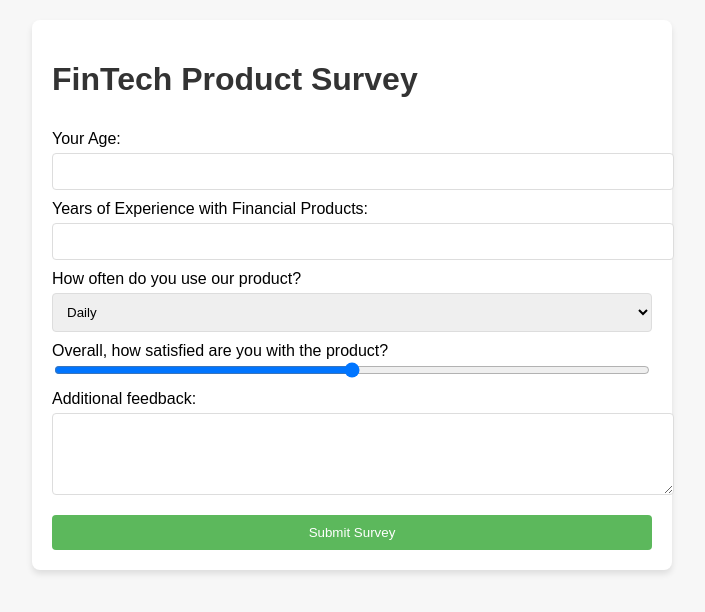
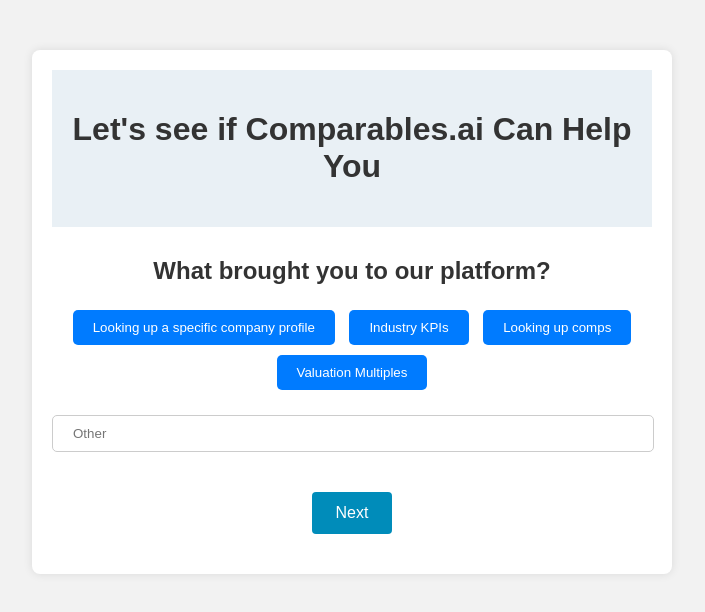
Before and after one commit to lgrossman1000/fintech-survey-app, a plain HTML site: page frontend/index.html in a window 1280 px wide. Shown: the whole page, without its empty margins (288-993 px from the left). Drawn offline with Linux system fonts and the light colour scheme.

Commit message:
Update to Comparables.ai colors and question

```diff
--- a/frontend/css/styles.css
+++ b/frontend/css/styles.css
@@ -50,3 +50,86 @@ button[type=submit] {
 button[type=submit]:hover {
     background-color: #4cae4c;
 }
+
+
+body {
+    font-family: Arial, sans-serif;
+    background-color: #f2f2f2;
+    margin: 0;
+    padding: 0;
+}
+
+.container {
+    background-color: #fff;
+    width: 50%;
+    margin: 50px auto;
+    padding: 20px;
+    box-shadow: 0px 0px 10px 0px rgba(0,0,0,0.1);
+    text-align: center;
+}
+
+.header {
+    background-color: #e9f0f5;
+    padding: 20px;
+    margin-bottom: 30px;
+}
+
+h1 {
+    color: #333;
+}
+
+.survey-question h2 {
+    color: #333;
+    margin-bottom: 20px;
+}
+
+.options {
+    margin-bottom: 20px;
+}
+
+.option-button {
+    background-color: #007bff;
+    border: none;
+    border-radius: 5px;
+    color: white;
+    padding: 10px 20px;
+    margin: 5px;
+    cursor: pointer;
+    outline: none;
+}
+
+.option-button:hover {
+    background-color: #0056b3;
+}
+
+.other-input {
+    width: calc(100% - 40px);
+    padding: 10px 20px;
+    margin-bottom: 20px;
+    border: 1px solid #ccc;
+    border-radius: 5px;
+}
+
+/* Additional responsive adjustments if needed */
+@media (max-width: 768px) {
+    .container {
+        width: 80%;
+    }
+}
+
+
+.next-button {
+    background-color: #008CBA; /* Blue background */
+    color: white; /* White text */
+    padding: 12px 24px;
+    margin: 20px auto; /* Center the button with auto margins */
+    border: none;
+    border-radius: 4px;
+    display: block; /* Make it a block element to respect margins */
+    cursor: pointer;
+    font-size: 16px;
+}
+
+.next-button:hover {
+    background-color: #007B9A; /* Darker blue on hover */
+}
--- a/frontend/index.html
+++ b/frontend/index.html
@@ -3,35 +3,27 @@
 <head>
     <meta charset="UTF-8">
     <meta name="viewport" content="width=device-width, initial-scale=1.0">
-    <title>FinTech Survey Form</title>
+    <title>Survey Form</title>
     <link rel="stylesheet" href="css/styles.css">
 </head>
 <body>
     <div class="container">
-        <h1>FinTech Product Survey</h1>
-        <form id="surveyForm">
-            <label for="age">Your Age:</label>
-            <input type="number" id="age" name="age" min="18" required>
-
-            <label for="experience">Years of Experience with Financial Products:</label>
-            <input type="number" id="experience" name="experience" min="0" required>
-
-            <label for="productUse">How often do you use our product?</label>
-            <select id="productUse" name="productUse">
-                <option value="daily">Daily</option>
-                <option value="weekly">Weekly</option>
-                <option value="monthly">Monthly</option>
-                <option value="rarely">Rarely</option>
-            </select>
-
-            <label for="satisfaction">Overall, how satisfied are you with the product?</label>
-            <input type="range" id="satisfaction" name="satisfaction" min="1" max="5">
-
-            <label for="feedback">Additional feedback:</label>
-            <textarea id="feedback" name="feedback" rows="4" cols="50"></textarea>
-
-            <button type="submit">Submit Survey</button>
-        </form>
+        <div class="header">
+            <h1>Let's see if Comparables.ai Can Help You</h1>
+        </div>
+        <div class="survey-question">
+            <h2>What brought you to our platform?</h2>
+            <div class="options">
+                <button type="button" class="option-button">Looking up a specific company profile</button>
+                <button type="button" class="option-button">Industry KPIs</button>
+                <button type="button" class="option-button">Looking up comps</button>
+                <button type="button" class="option-button">Valuation Multiples</button>
+            </div>
+            <input type="text" id="other" name="other" placeholder="Other" class="other-input">
+            <div>
+                <button type="button" id="nextButton" class="next-button">Next</button>
+            </div>
+        </div>
     </div>
     <script src="js/script.js"></script>
 </body>
--- a/frontend/js/script.js
+++ b/frontend/js/script.js
@@ -4,30 +4,49 @@ document.addEventListener('DOMContentLoaded', function() {
         event.preventDefault();
         alert('Thank you for your feedback!');
 
-        // Here you would normally handle the form submission, e.g., send it to the backend
         document.addEventListener('DOMContentLoaded', function() {
-            const surveyForm = document.getElementById('surveyForm');
-            surveyForm.addEventListener('submit', function(event) {
-                event.preventDefault();
-                const formData = {
-                    age: document.getElementById('age').value,
-                    experience: document.getElementById('experience').value,
-                    productUse: document.getElementById('productUse').value,
-                    satisfaction: document.getElementById('satisfaction').value,
-                    feedback: document.getElementById('feedback').value,
-                };
+            // Add event listeners to option buttons
+            document.querySelectorAll('.option-button').forEach(function(button) {
+                button.addEventListener('click', function(event) {
+                    const value = this.textContent;
+                    sendResponse(value); // Function to handle the response
+                });
+            });
+
+            // Event listener for 'Other' option input when user presses Enter
+            const otherInput = document.getElementById('other');
+            otherInput.addEventListener('keypress', function(event) {
+                if (event.key === 'Enter') {
+                    const value = otherInput.value;
+                    sendResponse(value); // Function to handle the response
+                }
+
+            const nextButton = document.getElementById('nextButton');
+            nextButton.addEventListener('click', function() {
+                print("next clicked")
+                // Logic to handle "Next" button click
+                // This could be sending data, navigating to another page, etc.
+                alert('Next button clicked!');
+            });
+
+            });
+        });
+
+        function sendResponse(response) {
             fetch('http://localhost:5000/submit-survey', {
                 method: 'POST',
                 headers: {
                     'Content-Type': 'application/json',
                 },
-                    body: JSON.stringify(formData),
+                body: JSON.stringify({ response }),
             })
             .then(response => response.json())
             .then(data => console.log(data))
             .catch(error => console.error('Error:', error));
-            });
-        });
+
+            alert('Thank you for your response: ' + response);
+        }
+
 
     });
 });
```
Lines whose indentation alone changed are shown as unchanged.
